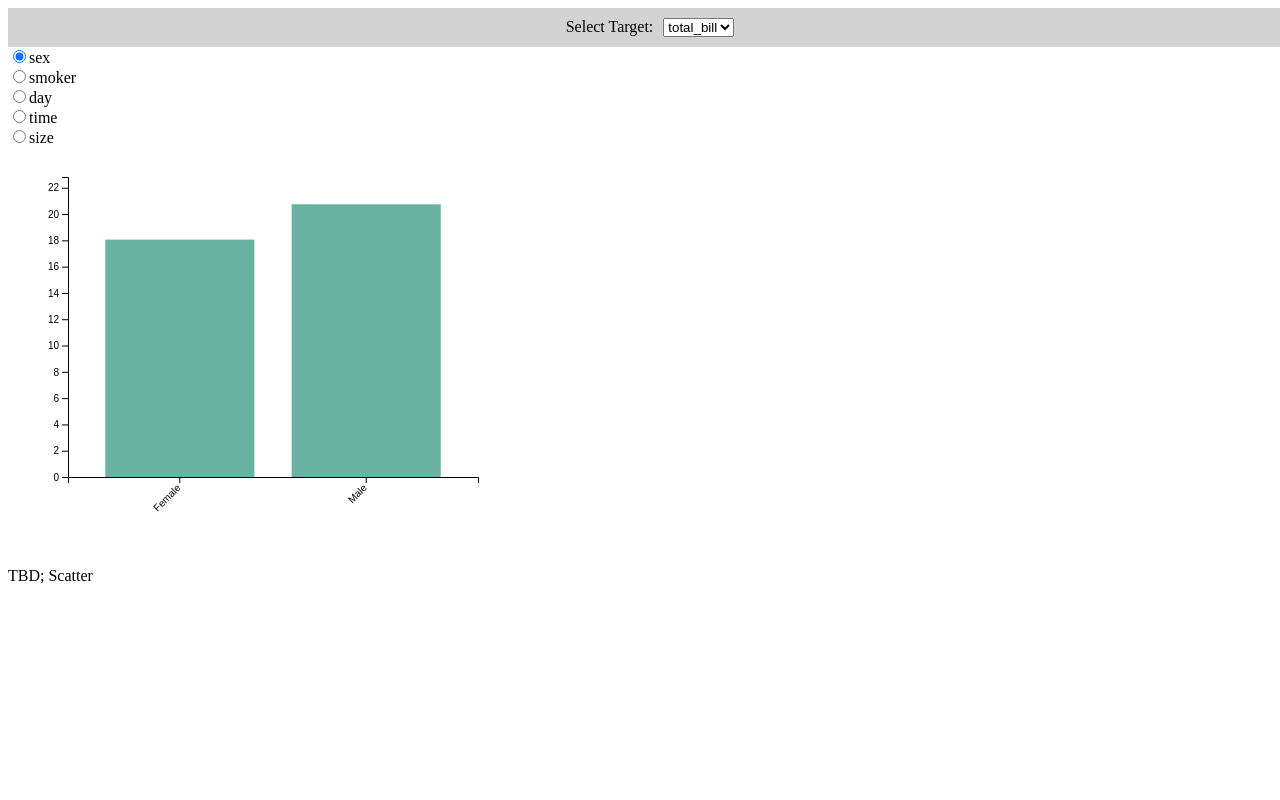
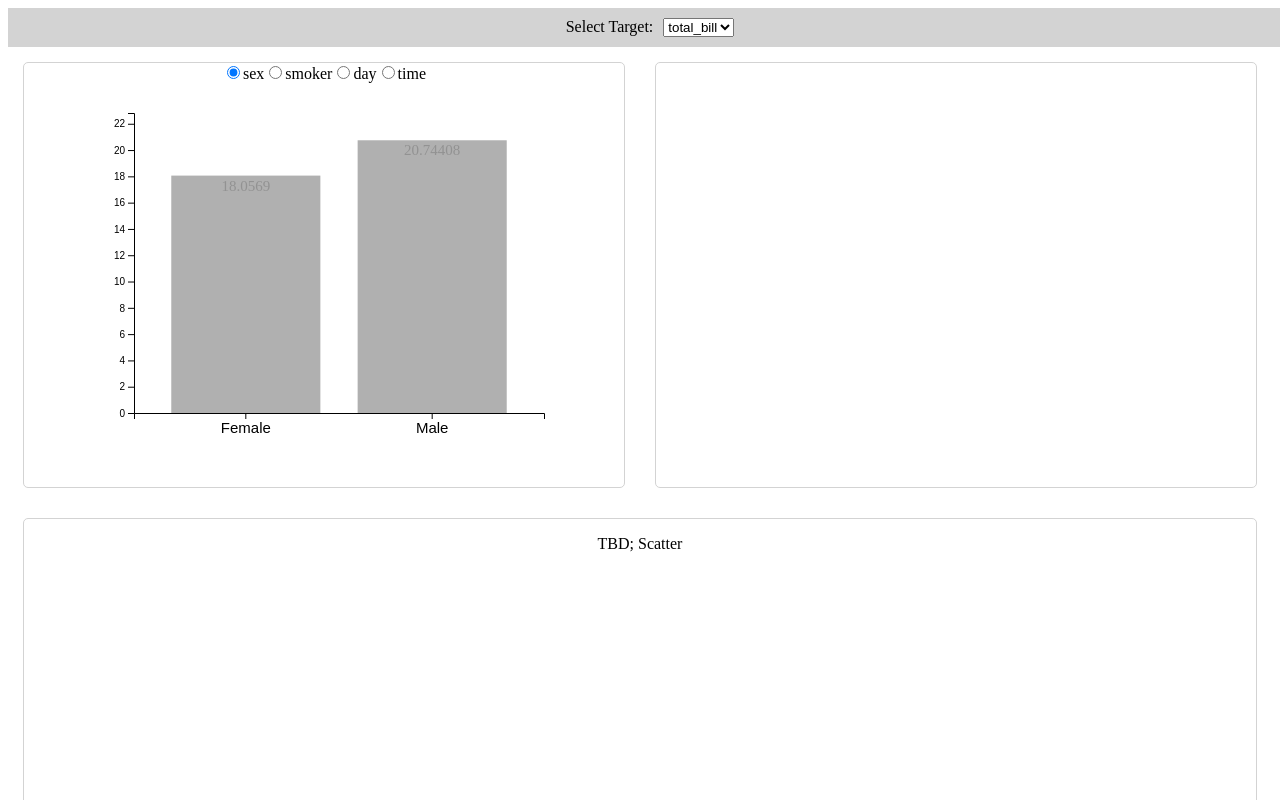
Before and after one commit to BadrAbushaar/react-app-sample, a React (Create React App) app: page / in a window 1280 px wide. Shown: the top 800 px of the page. Built offline with nearby package versions, Linux system fonts and the light colour scheme.

Commit message:
aesthetics & final touches to bar chart

```diff
--- a/src/App.css
+++ b/src/App.css
@@ -20,3 +20,21 @@
 #bar-chart { grid-area: 1 / 1 / 2 / 2; }
 #corr-matrix { grid-area: 1 / 2 / 2 / 3; }
 #scatter { grid-area: 2 / 1 / 3 / 3; }
+
+#bar-chart {
+  min-width: 500px;
+}
+
+.widget {
+  border: 1px solid lightgrey;
+  margin: 15px;
+  border-radius: 5px;
+  justify-content: center;
+  text-align: center;
+}
+
+#secondary_select {
+  display: flex;
+  flex-direction: row;
+  justify-content: center;
+}
--- a/src/App.js
+++ b/src/App.js
@@ -46,13 +46,13 @@ class App extends Component {
                     </select>
                 </div>
                 <div className="graph-container">
-                    <div id="bar-chart">
+                    <div id="bar-chart" className="widget">
                         <BarChart data={data} selected_column={selected_column} />
                     </div>
-                    <div id="corr-matrix">
+                    <div id="corr-matrix" className="widget">
                         <CorrMatrix data={data} />
                     </div>
-                    <div id="scatter">
+                    <div id="scatter" className="widget">
                         <Scatter data={data} selected_column={selected_column} />
                     </div>
                 </div>
--- a/src/BarChart.js
+++ b/src/BarChart.js
@@ -67,8 +67,7 @@ class BarChart extends Component {
             .attr("transform", `translate(0, ${height})`)
             .call(d3.axisBottom(x))
             .selectAll("text")
-            .attr("transform", "translate(-10,0)rotate(-45)")
-            .style("text-anchor", "end");
+                .attr('font-size', 15);
 
         // Add Y axis
         const y = d3.scaleLinear()
@@ -78,14 +77,22 @@ class BarChart extends Component {
             .call(d3.axisLeft(y));
 
         // Bars
-        svg.selectAll("mybar")
+        const bar_iter = svg.selectAll("mybar")
             .data(acc)
-            .join("rect")
+            .join("g")
+        bar_iter.append('rect')
             .attr("x", d => x(d[0]))
             .attr("y", d => y(d[1].avg))
             .attr("width", x.bandwidth())
             .attr("height", d => height - y(d[1].avg))
-            .attr("fill", "#69b3a2")
+            .attr("fill", "#B0B0B0")
+        bar_iter.append('text')
+            .text(d => Math.round(d[1].avg * (10**5))/(10**5))
+            .attr("x", d => x(d[0]) + x.bandwidth() / 2)
+            .attr("y", d => y(d[1].avg)+15)
+            .attr('fill', '#929292')
+            .attr('font-size', 15)
+            .attr("text-anchor", "middle");
     }
     componentDidMount() {
         this.changeBars('sex')
@@ -95,7 +102,7 @@ class BarChart extends Component {
         this.changeBars(this.state.secondary)
     }
     render() {
-        let cat_columns = ["sex","smoker","day","time","size"]
+        let cat_columns = ["sex","smoker","day","time"]
         return <div id='barchart-inner'>
             <div id='secondary_select'>
                 {cat_columns.map((col, index) => (
```
